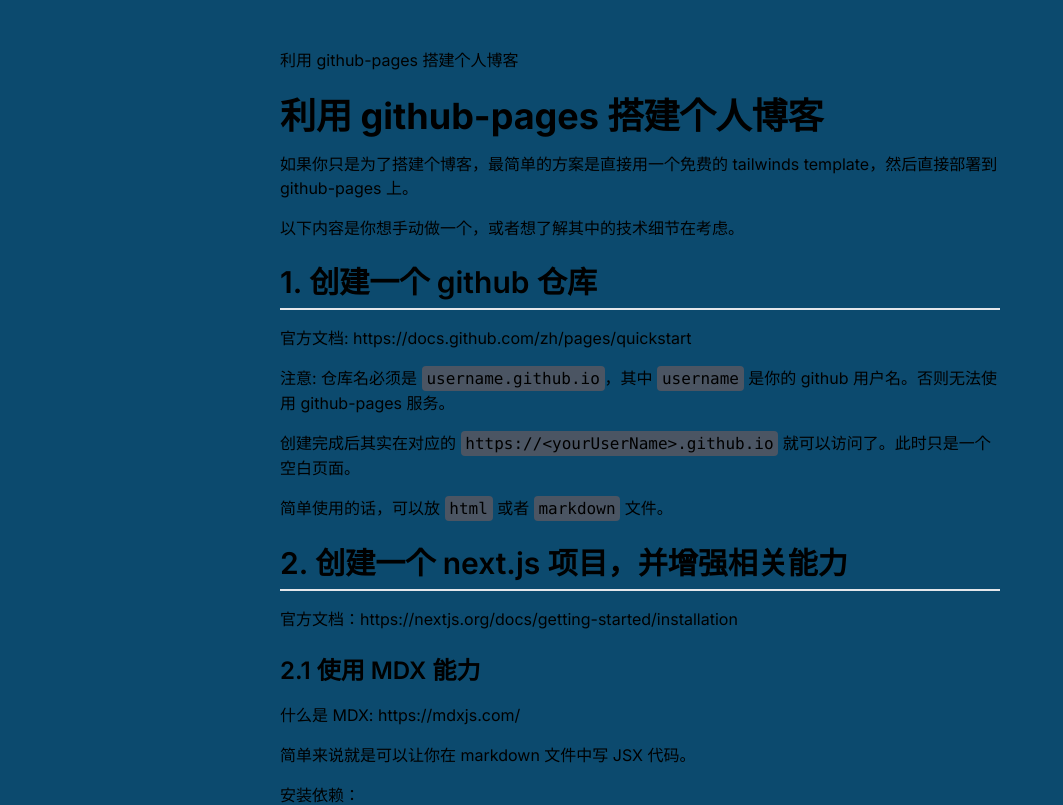
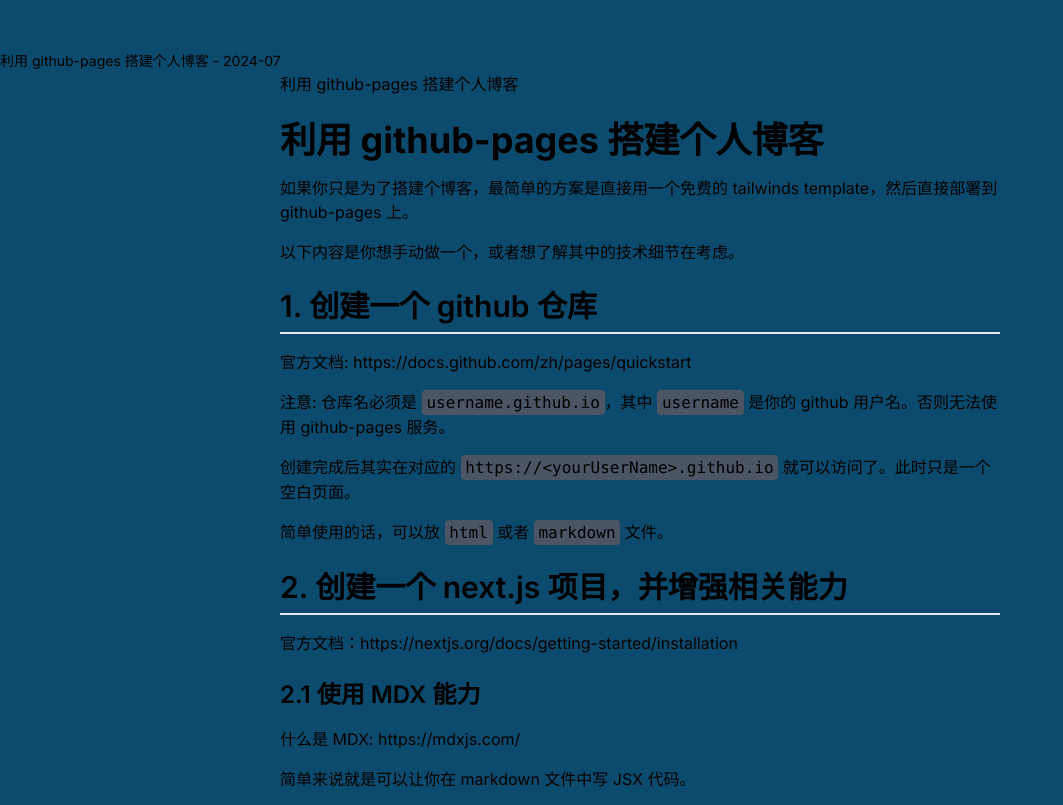
Before and after one commit to r2099c2/r2099c2.github.io, a Next.js app: page /post/2024-07-23-001 in a window 1280 px wide. Shown: the top 805 px of the page, without its empty margins (0-1063 px from the left). Built offline with nearby package versions, Linux system fonts and the light colour scheme.

Commit message:
feat: 左侧增加一个列表

```diff
--- a/app/page.tsx
+++ b/app/page.tsx
@@ -2,7 +2,6 @@ import { getPosts } from '@/utils/tools';
 
 export default async function Home() {
   const { posts } = await getPosts();
-  console.log('🚀 ~ Home ~ posts:', posts);
 
   return (
     <main className="mx-auto max-w-3xl px-4 sm:px-6 xl:max-w-5xl xl:px-0 py-10">
--- a/app/post/[slug]/page.tsx
+++ b/app/post/[slug]/page.tsx
@@ -22,6 +22,13 @@ const PostDetail = async ({ params }: { params: { slug: string } }) => {
   return (
     <div className="pt-12 bg-sky-900">
       {/* 左侧文章切换 */}
+      <div>
+        {posts.map((post) => (
+          <a key={post.slug} className="text-sm" href={`/post/${post.slug}`}>
+            {post.title} - {post.month}
+          </a>
+        ))}
+      </div>
       {/* 中间当前文章 */}
       <div className="mx-auto w-full md:w-4/5 lg:w-3/5 px-6">
         <article id="article">
```
